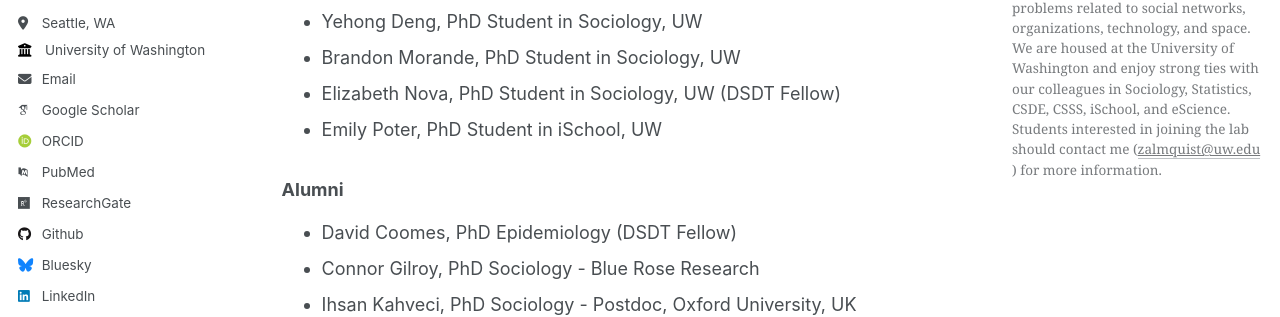
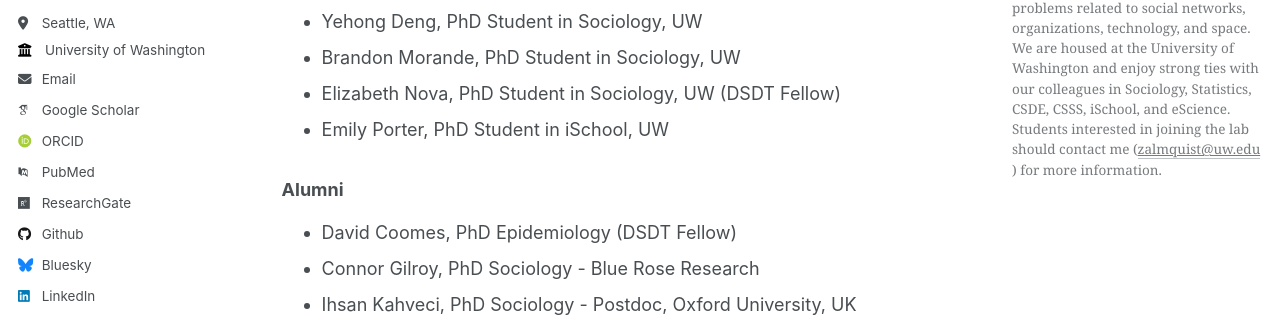
Before and after one commit to zalmquist/zalmquist.github.io, a Jekyll site: the page built from _pages/lab.md, in a window 1280 px wide and 900 px high. Shown: the part 411-728 px from the top of the window. Built offline with Jekyll 4.4.1, drawn with Linux system fonts in a browser that asks for light colours; some web fonts are replaced.

Commit message:
Fix spelling: Emily Porter
Co-Authored-By: Claude Opus 4.8 (1M context) <noreply@anthropic.com>

```diff
--- a/_pages/lab.md
+++ b/_pages/lab.md
@@ -30,7 +30,7 @@ People
 * Yehong Deng, PhD Student in Sociology, UW
 * Brandon Morande, PhD Student in Sociology, UW
 * Elizabeth Nova, PhD Student in Sociology, UW (DSDT Fellow)
-* Emily Poter, PhD Student in iSchool, UW
+* Emily Porter, PhD Student in iSchool, UW
 
 ### Alumni
 
```
